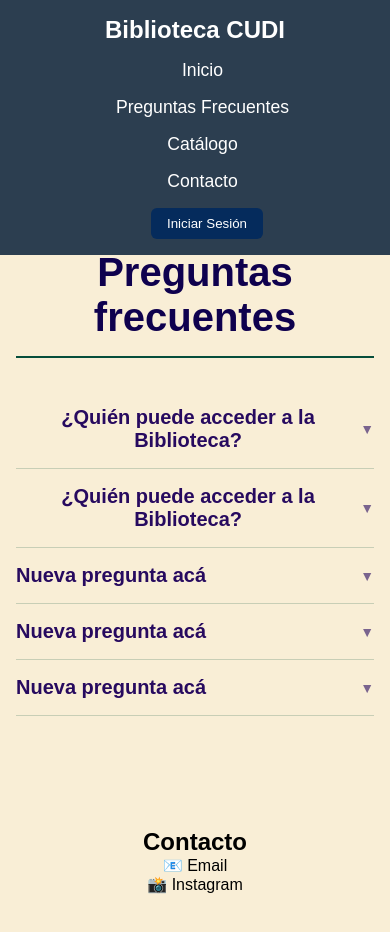
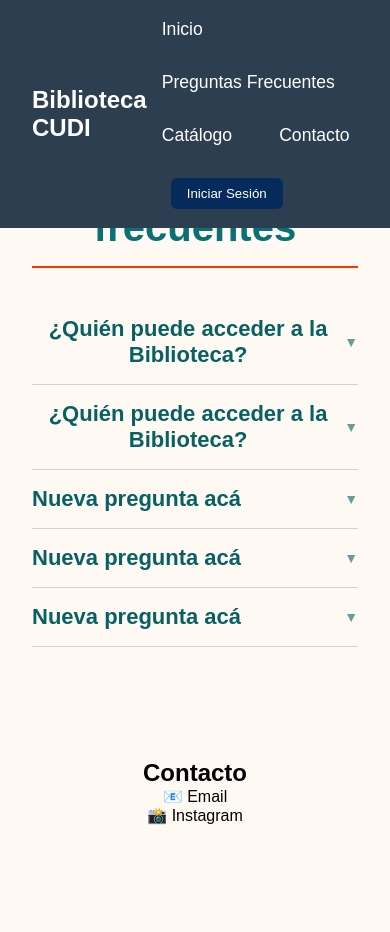
Before and after one commit to Leonel613/gestion_biblioteca, a plain HTML site: page Fronted/preguntas_frecuentes.html in a window 390 px wide. After the commit the page ends 873 px from the top, so only its background shows below. Drawn offline with Linux system fonts and the light colour scheme.

Commit message:
correccion css, pendiente QyA de Js

```diff
--- a/Fronted/app.js
+++ b/Fronted/app.js
@@ -33,6 +33,8 @@ scrollLinks.forEach(link => {
   });
 });
 
+document.addEventListener("DOMContentLoaded", () => {
+
   const preguntas = document.querySelectorAll(".faq-question");
 
   if (preguntas.length > 0) {
@@ -67,7 +69,8 @@ if (preguntas.length > 0) {
     });
   }
 
-=======
+});
+
 // --- Lógica del login (solo si existe el formulario) ---
 const loginForm = document.getElementById("loginForm");
 
--- a/Fronted/diseño.css
+++ b/Fronted/diseño.css
@@ -7,9 +7,17 @@
 
 /* ================= BODY ================= */
 body {
+  margin: 0;
+  padding: 0;
   font-family: Arial, sans-serif;
-  padding-top: 90px;
-  margin: 0;
+}
+
+.fondo-global {
+  background-image: url("http://www.comunidadbaratz.com/wp-content/uploads/Todas-las-bibliotecas-son-bellas-por-el-servicio-que-ofrecen-a-sus-comunidades.jpg");
+  background-size: cover;
+  background-position: center;
+  background-attachment: fixed;
+  min-height: 100vh;
 }
 
 /* ================= NAVBAR ================= */
@@ -138,7 +146,7 @@ body {
 
 /* ================= CONTACTO ================= */
 .contacto {
-  background-color: #f9eed6;
+  background-color: #FFF9F4;
   padding: 3rem 2rem;
   text-align: center;
 }
@@ -165,13 +173,19 @@ body {
 .contenedor,
 .panel-container,
 .mis-reservas-container {
-  background-color: white;
+  background-color:rgba(255, 255, 255, 0);;
   width: 80%;
   max-width: 900px;
   margin: 40px auto;
   padding: 25px;
   border-radius: 10px;
 }
+/*background-color:rgba(255, 255, 255, 0);;
+  width: 80%;
+  max-width: 900px;
+  margin: 40px auto;
+  padding: 25px;
+  border-radius: 10px;*/
 
 /* ================= GRID CATÁLOGO ================= */
 #listaLibros {
--- a/Fronted/preguntas_frecuentes.css
+++ b/Fronted/preguntas_frecuentes.css
@@ -11,7 +11,7 @@ html {
 
 body {
   font-family: Arial, sans-serif;
-  background: #f9eed6;
+  background: #FFF9F4;
 }
 
 /* ================= SECCIÓN FAQ ================= */
@@ -27,13 +27,13 @@ body {
   text-align: center;
   font-size: 2.5rem;
   margin-bottom: 1rem;
-  color: #0f014e;
+  color: #097173;
 }
 
 .faq-line {
   border: none;
   height: 2px;
-  background-color: #064e3b;
+  background-color: #f23709;
   margin-bottom: 2rem;
 }
 
@@ -46,7 +46,7 @@ body {
   background: none;
   border: none;
   cursor: pointer;
-  color: #270a5f;
+  color: #076162;
   display: flex;
   justify-content: space-between;
   align-items: center;
@@ -74,41 +74,13 @@ body {
 
 .faq-answer p {
   font-size: 20px;
-  color: #060d43;
+  color: #085d5e;
   padding: 1.5rem 0; /* antes 1rem */
 }
 /* ================= CONTACTO ================= */
 .contacto {
-  background-color: #f9eed6;
+  background-color:#FFF9F4;
   padding: 3rem 2rem;
   text-align: center;
   margin-top: 4rem;
 }
-
-/* ================= RESPONSIVE ================= */
-@media (max-width: 768px) {
-
-  .navbar {
-    flex-direction: column;
-    padding: 1rem;
-  }
-
-  .navbar nav {
-    flex-direction: column;
-    gap: 1rem;
-    margin-top: 1rem;
-  }
-
-  .faq-section {
-    padding-left: 1rem;
-    padding-right: 1rem;
-  }
-
-  .faq-question {
-    font-size: 20px;
-  }
-
-  .faq-answer p {
-    font-size: 18px;
-  }
-}
```
Also changed, not shown: Fronted/catalogo.html (+1 -1 lines), Fronted/login.html (+1 -1 lines). Lines whose indentation alone changed are shown as unchanged.
